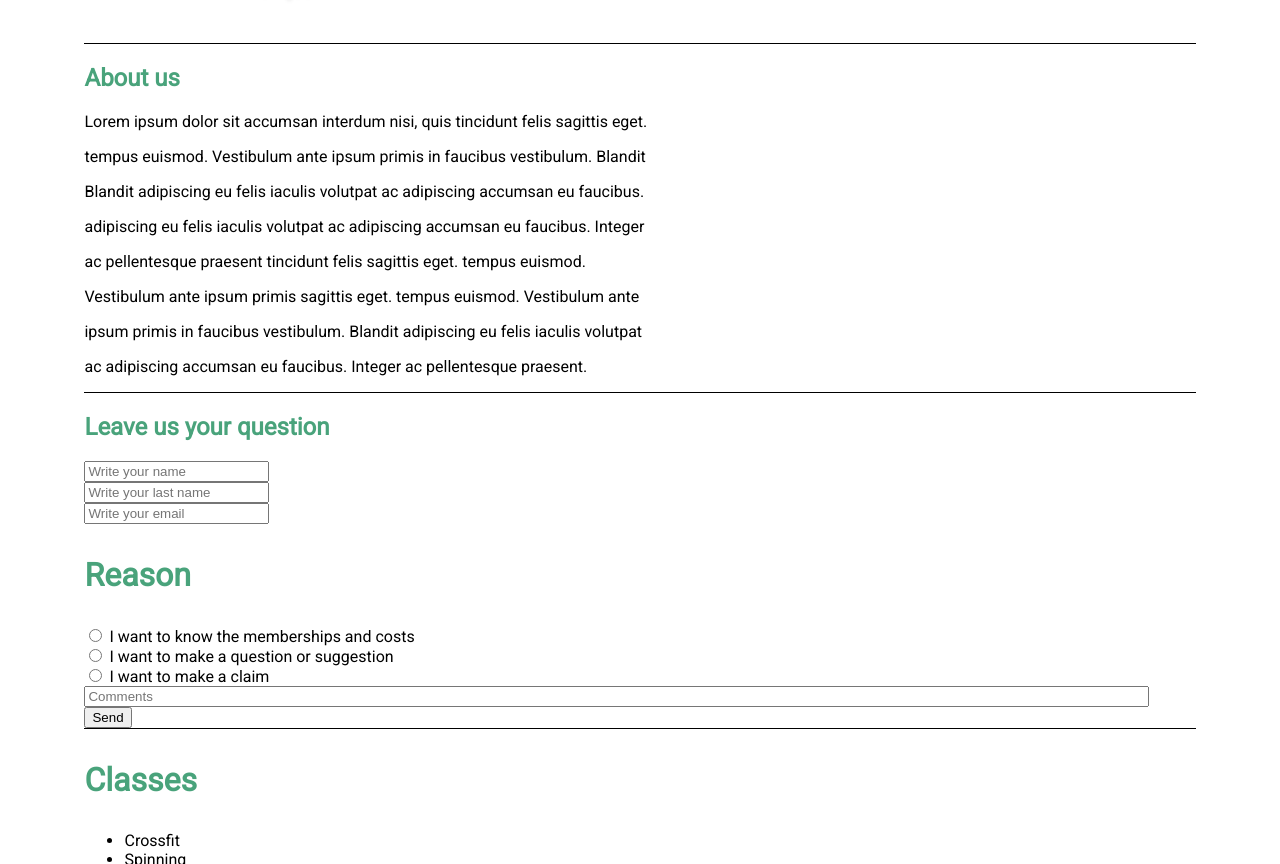
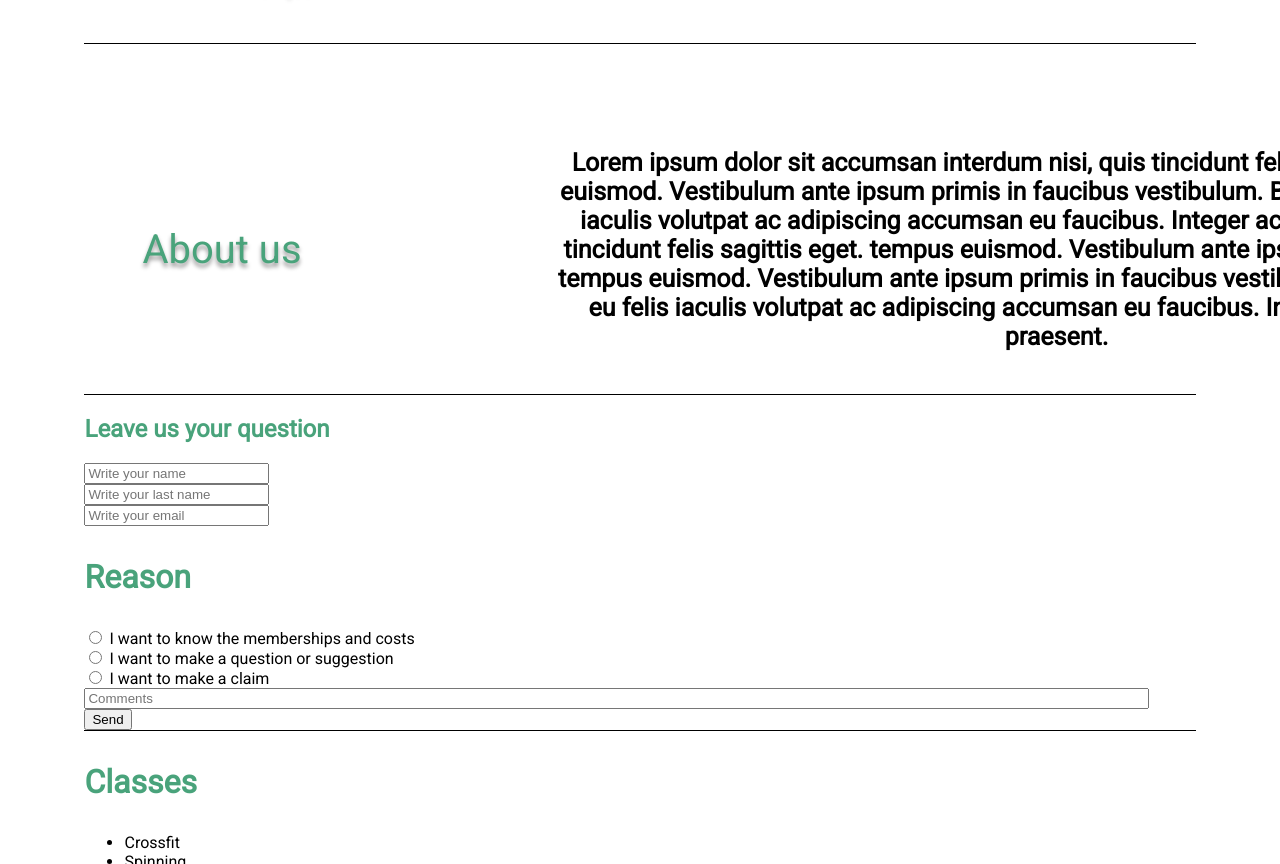
Before and after one commit to FacundoPacheco/BaSP-M2023, a plain HTML site: page Week-03/index.html in a window 1280 px wide. Shown: the part 1157-2021 px from the top of the page. Drawn offline with Linux system fonts and the light colour scheme.

Commit message:
BaSP-m2023-Week03 Section three finished

```diff
--- a/Week-03/assets/css/style.css
+++ b/Week-03/assets/css/style.css
@@ -61,7 +61,6 @@ header img {
 }
 
 .h3-1   {
-    font-family: 'Roboto';
     font-style: normal;
     font-weight: 400;
     font-size: 20px;
@@ -198,3 +197,34 @@ img {
     left: -100px;
     top: 50px;
 }
+
+.section3   {
+    height: 350px;
+}
+
+.h2s3   {
+    position: absolute;
+    width: 275px;
+    height: 107px;
+    font-style: normal;
+    font-weight: 500;
+    font-size: 40px;
+    line-height: 47px;
+    text-align: center;
+    text-shadow: 0px 4px 4px rgba(0, 0, 0, 0.40);
+    top: 1350px;
+}
+
+.ps3    {
+    position: absolute;
+    width: 1013px;
+    height: 206px;
+    font-style: normal;
+    font-weight: 700;
+    font-size: 25px;
+    line-height: 29px;
+    text-align: center;
+    color: #000000;
+    left: 550px;
+    top: 1280px;
+}
--- a/Week-03/index.html
+++ b/Week-03/index.html
@@ -53,16 +53,9 @@
                 <p>Aenean ornare velit lacus, ac varius enim lorem ullamcorper dolore. Proin aliquam facilisis ante interdum. Sed nulla amet lorem feugiat tempus aliquam.</p>
             </article>
         </section>
-        <section>
-                <h2>About us</h2>
-                <p>Lorem ipsum dolor sit accumsan interdum nisi, quis tincidunt felis sagittis eget. </p>
-                <p>tempus euismod. Vestibulum ante ipsum primis in faucibus vestibulum. Blandit </p>
-                <p> Blandit adipiscing eu felis iaculis volutpat ac adipiscing accumsan eu faucibus.</p>
-                <p>adipiscing eu felis iaculis volutpat ac adipiscing accumsan eu faucibus. Integer  </p>
-                <p>ac pellentesque praesent tincidunt felis sagittis eget. tempus euismod. </p>
-                <p> Vestibulum ante ipsum primis sagittis eget. tempus euismod. Vestibulum ante </p>
-                <p>ipsum primis in faucibus vestibulum. Blandit adipiscing eu felis iaculis volutpat </p>
-                <p>ac adipiscing accumsan eu faucibus. Integer ac pellentesque praesent.</p>
+        <section class="section3" >
+                <h2 class="h2s3" >About us</h2>
+                <p class="ps3" >Lorem ipsum dolor sit accumsan interdum nisi, quis tincidunt felis sagittis eget. tempus euismod. Vestibulum ante ipsum primis in faucibus vestibulum. Blandit adipiscing eu felis iaculis volutpat ac adipiscing accumsan eu faucibus. Integer ac pellentesque praesent tincidunt felis sagittis eget. tempus euismod. Vestibulum ante ipsum primis sagittis eget. tempus euismod. Vestibulum ante ipsum primis in faucibus vestibulum. Blandit adipiscing eu felis iaculis volutpat ac adipiscing accumsan eu faucibus. Integer ac pellentesque praesent.</p>
 
         </section>
         <section>
```
